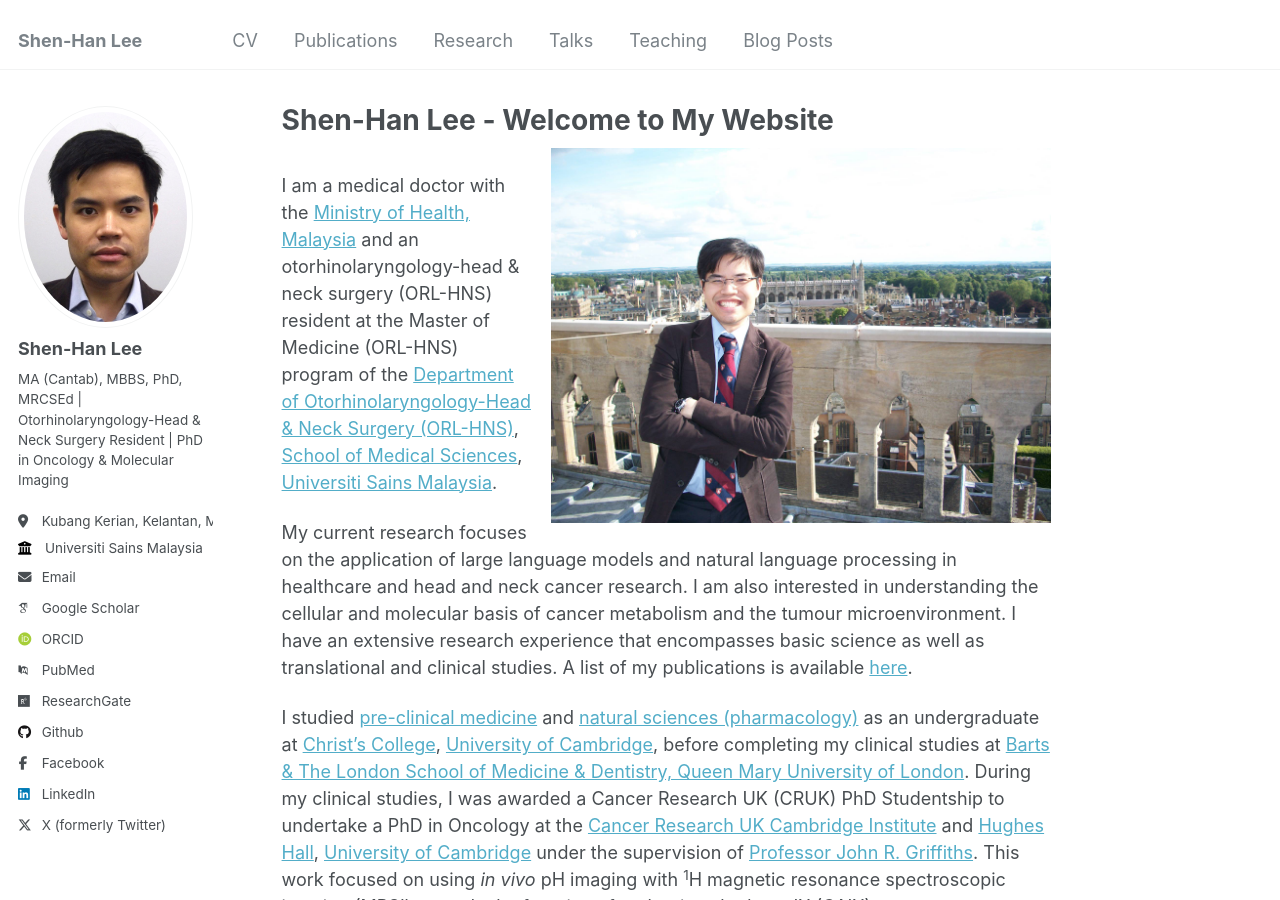
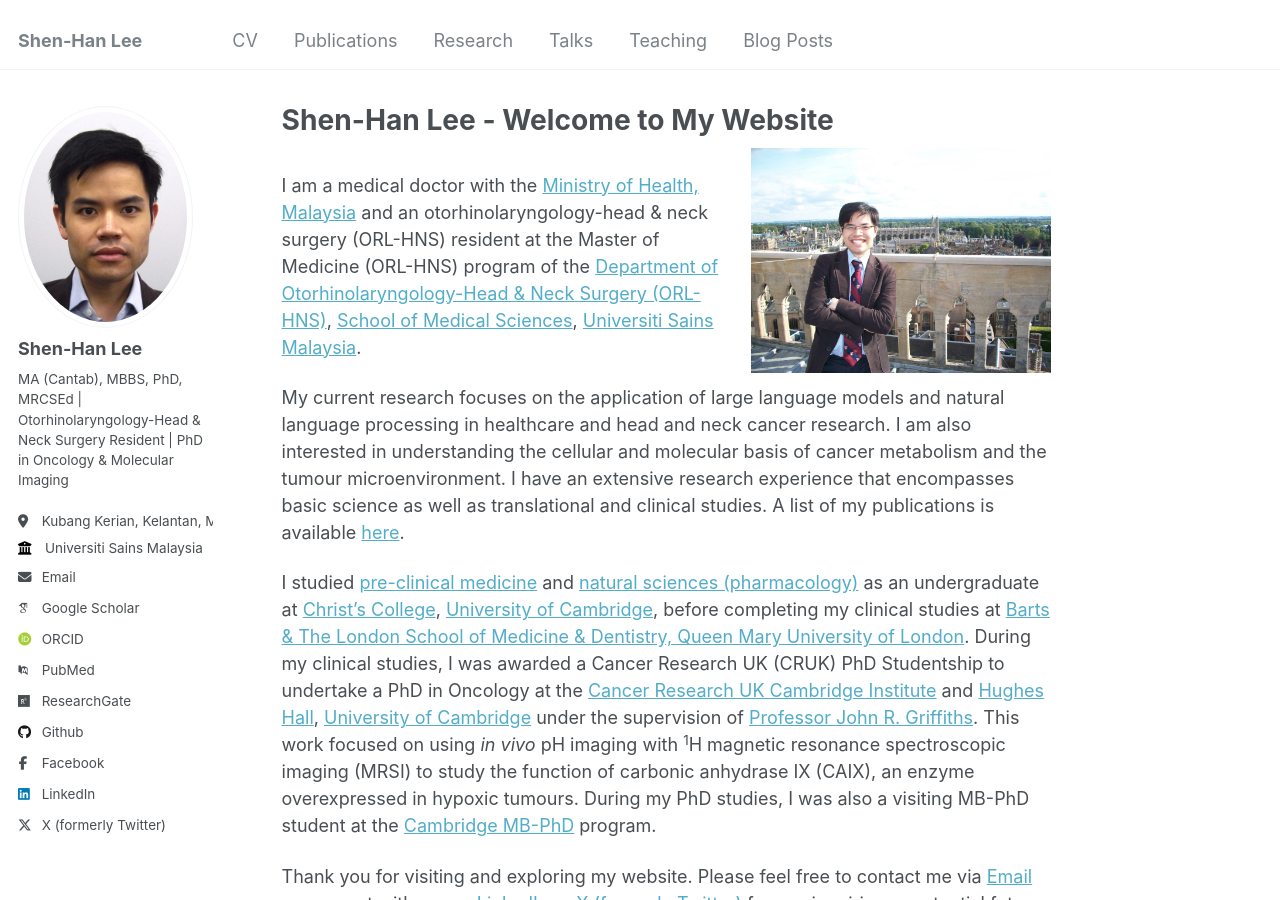
Before and after one commit to shenhanlee/shenhanlee.github.io, a Jekyll site: the page built from _pages/about.md, in a window 1280 px wide and 900 px high. Built offline with Jekyll 4.4.1, drawn with Linux system fonts in a browser that asks for light colours; some web fonts are replaced.

Commit message:
Merge remote-tracking branch 'origin/master'

```diff
--- a/_pages/about.md
+++ b/_pages/about.md
@@ -7,7 +7,7 @@ redirect_from:
   - /about.html
 ---
 
-![St John Chapel Cambridge](images/St John Chapel Cambridge.jpg){: .align-right width="500px"}
+![St John Chapel Cambridge](images/St John Chapel Cambridge.jpg){: .align-right width="300px"}
 
 I am a medical doctor with the [Ministry of Health, Malaysia](https://www.moh.gov.my/) and an otorhinolaryngology-head & neck surgery (ORL-HNS) resident at the Master of Medicine (ORL-HNS) program of the [Department of Otorhinolaryngology-Head & Neck Surgery (ORL-HNS)](https://medic.usm.my/home-orlhns.html), [School of Medical Sciences](https://medic.usm.my/), [Universiti Sains Malaysia](https://www.usm.my/).
 
```
